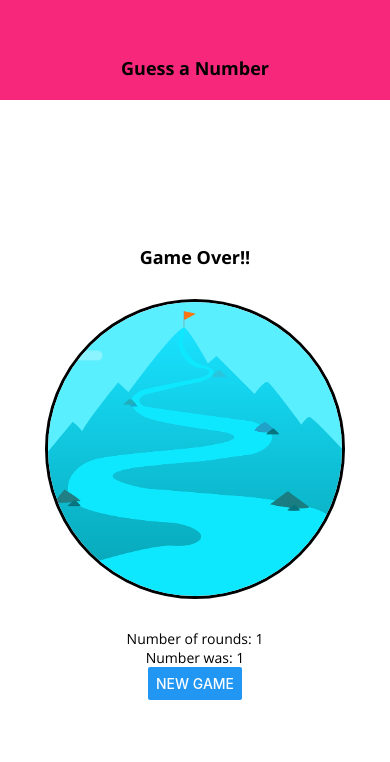
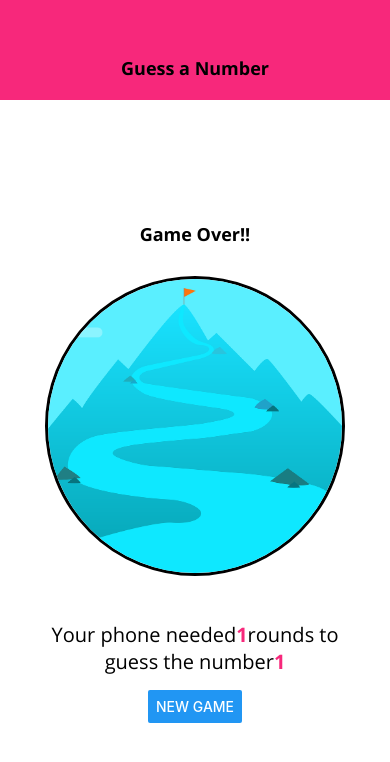
Before and after one commit to darojuv/MyReactNative, a React Native app: screen / in a window 390 px wide. Shown: the top 762 px of the page. Built offline with nearby package versions, Linux system fonts and the light colour scheme.

Commit message:
only game over

```diff
--- a/components/BodyText.js
+++ b/components/BodyText.js
@@ -4,7 +4,7 @@ import { StyleSheet, Text} from 'react-native';
 
 const BodyText = props => {
 
-    return <Text style={styles.body} >{props.children}</Text>
+    return <Text style={ {...styles.body, ...props.style} } >{props.children}</Text>
 };
 
 const styles = StyleSheet.create({
--- a/screens/GameOverScreen.js
+++ b/screens/GameOverScreen.js
@@ -1,9 +1,10 @@
 import React from 'react';
 
-import {View, StyleSheet, Image, Button } from 'react-native';
+import {View, StyleSheet, Text, Image, Button } from 'react-native';
 
 import BodyText from '../components/BodyText';
 import TitleText from '../components/TitleText';
+import Colors from '../contsants/colors';
 
 const GameOver = props => {
 
@@ -11,14 +12,21 @@ const GameOver = props => {
      <TitleText>Game Over!!</TitleText>
      <View style={styles.imageContainer} >
         <Image
+            fadeDuration={5000} //milliseconds
             style={styles.image}
             source={require('../assets/success.png')}
+            // source={{uri: 'https://i2.wp.com/www.travelsewhere.net/wp-content/uploads/2019/06/DSC_0708-2.jpg?resize=1170%2C550&ssl=1'}}
             resizeMode="cover"
         />
      </View>
-
-     <BodyText>Number of rounds: {props.roundsNumber}</BodyText>
-     <BodyText>Number was: {props.userNumber}</BodyText>
+     <View style={styles.resultContainer}>
+        <BodyText style={styles.resultText}>
+            Your phone needed
+             <Text style={styles.highlight} >{props.roundsNumber}</Text>
+             rounds to guess the number
+             <Text style={styles.highlight} >{props.userNumber}</Text>
+        </BodyText>
+     </View>
      <Button title="NEW GAME" onPress={props.onRestart} />
     </View>
 };
@@ -41,6 +49,18 @@ const styles = StyleSheet.create({
         height:300,
         overflow:'hidden',
         marginVertical:30
+    },
+    highlight:{
+        color:Colors.primary,
+        fontFamily: 'open-sans-bold'
+    },
+    resultText:{
+        textAlign:'center',
+        fontSize: 20
+    },
+    resultContainer:{
+        marginHorizontal: 30,
+        marginVertical: 15
     }
 });
 
```
